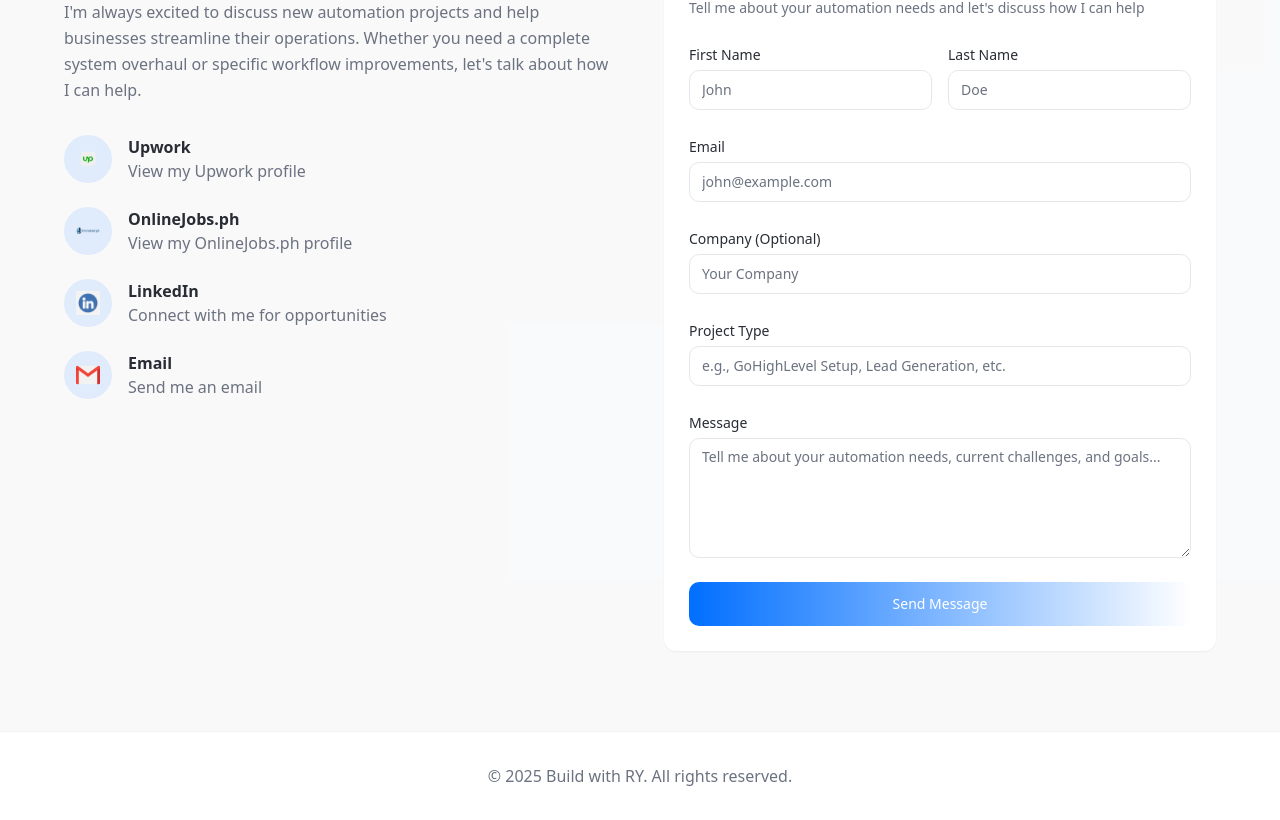
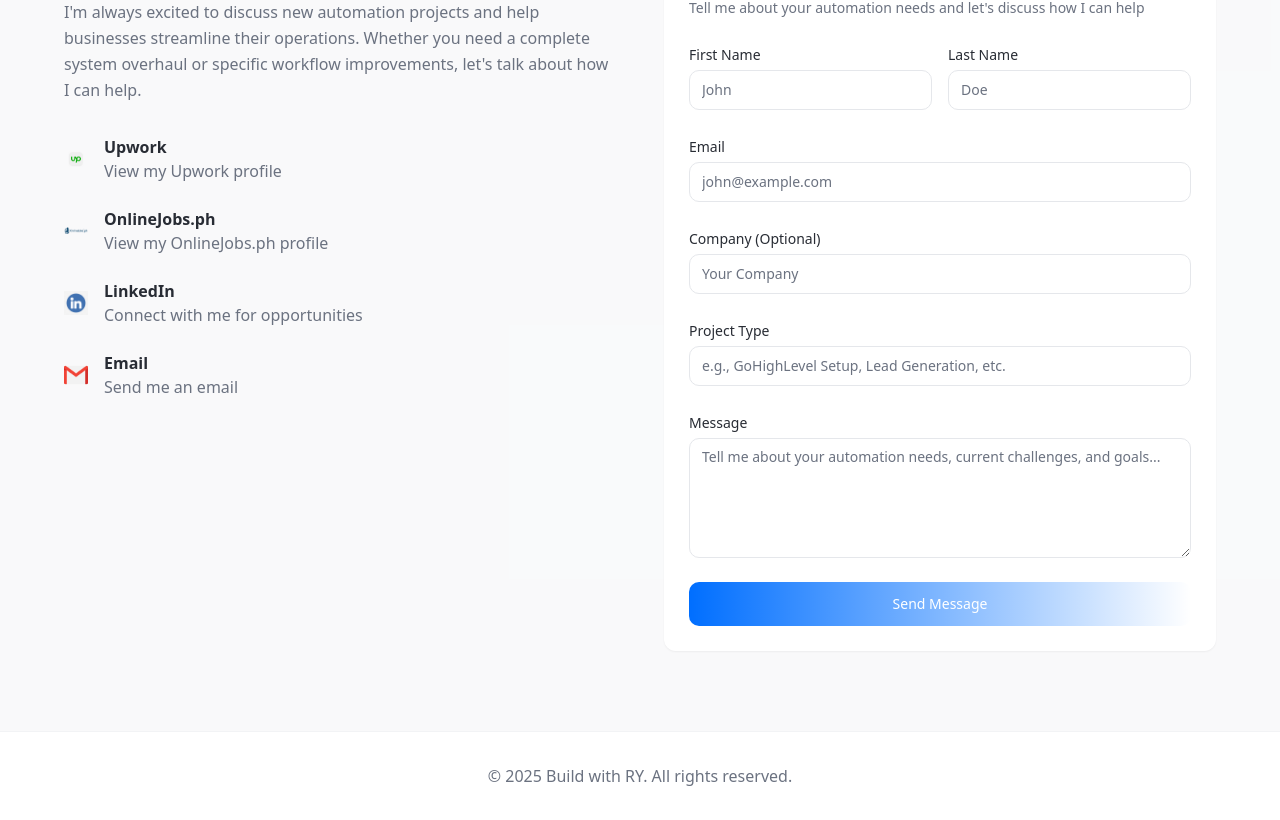
Before and after one commit to buildwithry-art/portfolio-site, a React (Vite) app: page / in a window 1280 px wide. Shown: the part 7550-8370 px from the top of the page. Built offline with nearby package versions, Linux system fonts and the light colour scheme.

Commit message:
Remove circles from contact icons
Removed the circular background from the contact icons in the "Get in Touch" section, displaying only the logos for a cleaner look.

```diff
--- a/src/components/portfolio/Contact.tsx
+++ b/src/components/portfolio/Contact.tsx
@@ -37,9 +37,7 @@ const Contact = () => {
                 rel="noopener noreferrer"
                 className="flex items-center gap-4 hover:opacity-80 transition-opacity"
               >
-                <div className="w-12 h-12 bg-primary/10 rounded-full flex items-center justify-center">
-                  <img src="/lovable-uploads/9f747b14-dd4b-4a75-a1c1-86eb6e38c503.png" alt="Upwork" className="h-6 w-6 object-contain" />
-                </div>
+                <img src="/lovable-uploads/9f747b14-dd4b-4a75-a1c1-86eb6e38c503.png" alt="Upwork" className="h-6 w-6 object-contain" />
                 <div>
                   <div className="font-semibold">Upwork</div>
                   <div className="text-muted-foreground">View my Upwork profile</div>
@@ -52,9 +50,7 @@ const Contact = () => {
                 rel="noopener noreferrer"
                 className="flex items-center gap-4 hover:opacity-80 transition-opacity"
               >
-                <div className="w-12 h-12 bg-primary/10 rounded-full flex items-center justify-center">
-                  <img src="/lovable-uploads/aaf7be47-a9c5-4bf6-9986-5f137ce5cfb4.png" alt="OnlineJobs.ph" className="h-6 w-6 object-contain" />
-                </div>
+                <img src="/lovable-uploads/aaf7be47-a9c5-4bf6-9986-5f137ce5cfb4.png" alt="OnlineJobs.ph" className="h-6 w-6 object-contain" />
                 <div>
                   <div className="font-semibold">OnlineJobs.ph</div>
                   <div className="text-muted-foreground">View my OnlineJobs.ph profile</div>
@@ -67,9 +63,7 @@ const Contact = () => {
                 rel="noopener noreferrer"
                 className="flex items-center gap-4 hover:opacity-80 transition-opacity"
               >
-                <div className="w-12 h-12 bg-primary/10 rounded-full flex items-center justify-center">
-                  <img src="/lovable-uploads/034df8e8-1c76-419e-9cc9-373df97b9259.png" alt="LinkedIn" className="h-6 w-6 object-contain" />
-                </div>
+                <img src="/lovable-uploads/034df8e8-1c76-419e-9cc9-373df97b9259.png" alt="LinkedIn" className="h-6 w-6 object-contain" />
                 <div>
                   <div className="font-semibold">LinkedIn</div>
                   <div className="text-muted-foreground">Connect with me for opportunities</div>
@@ -80,9 +74,7 @@ const Contact = () => {
                 href="mailto:adrian@buildwithry.com"
                 className="flex items-center gap-4 hover:opacity-80 transition-opacity"
               >
-                <div className="w-12 h-12 bg-primary/10 rounded-full flex items-center justify-center">
-                  <img src="/lovable-uploads/adcf350d-7554-4ebd-a80b-8287232b45ea.png" alt="Gmail" className="h-6 w-6 object-contain" />
-                </div>
+                <img src="/lovable-uploads/adcf350d-7554-4ebd-a80b-8287232b45ea.png" alt="Gmail" className="h-6 w-6 object-contain" />
                 <div>
                   <div className="font-semibold">Email</div>
                   <div className="text-muted-foreground">Send me an email</div>
```
